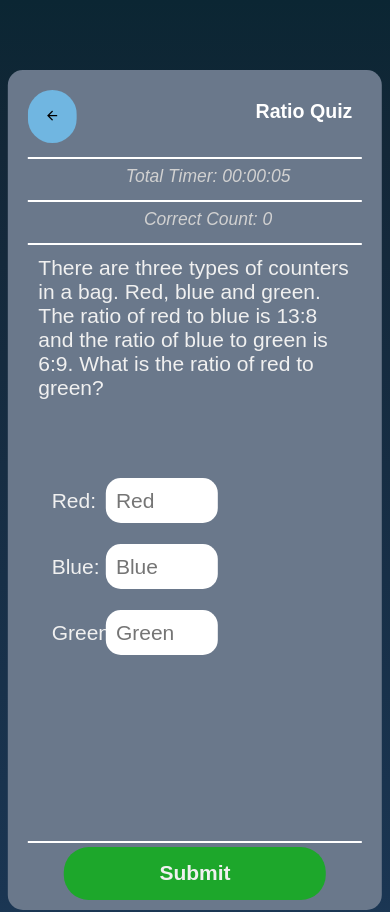
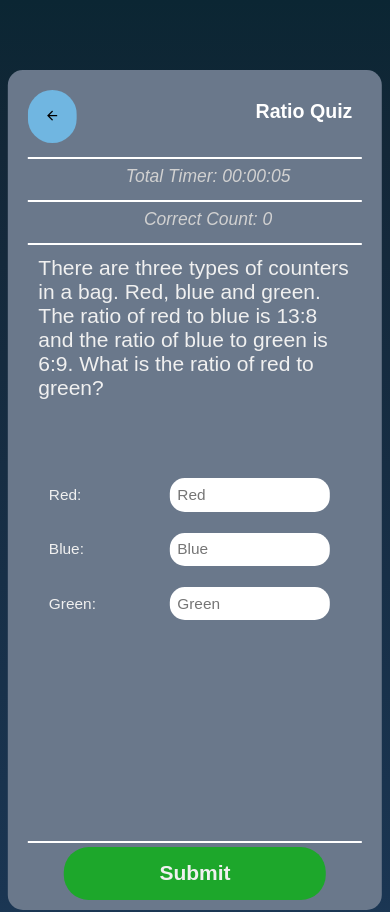
Before and after one commit to KashiCode/GCSE-Maths-Quiz, a React (Create React App) app: page /ratio-quiz in a window 390 px wide. Shown: the top 912 px of the page. Built offline with nearby package versions, Linux system fonts and the light colour scheme.

Commit message:
media queries for ratioQuiz specifically added

```diff
--- a/src/css/ratioQuiz.module.css
+++ b/src/css/ratioQuiz.module.css
@@ -21,3 +21,12 @@ input[type="number"]::-webkit-outer-spin-button, input[type="number"]::-webkit-i
 input[type="number"] {
     -moz-appearance: textfield;
 }
+
+@media (max-width: 600px) {
+    .inputDiv{
+        grid-template-columns: 40% 50%;
+    }
+    .ratioQuizLabel, .ratioQuizInput{
+        font-size: 1.1em;
+    }
+}
```
